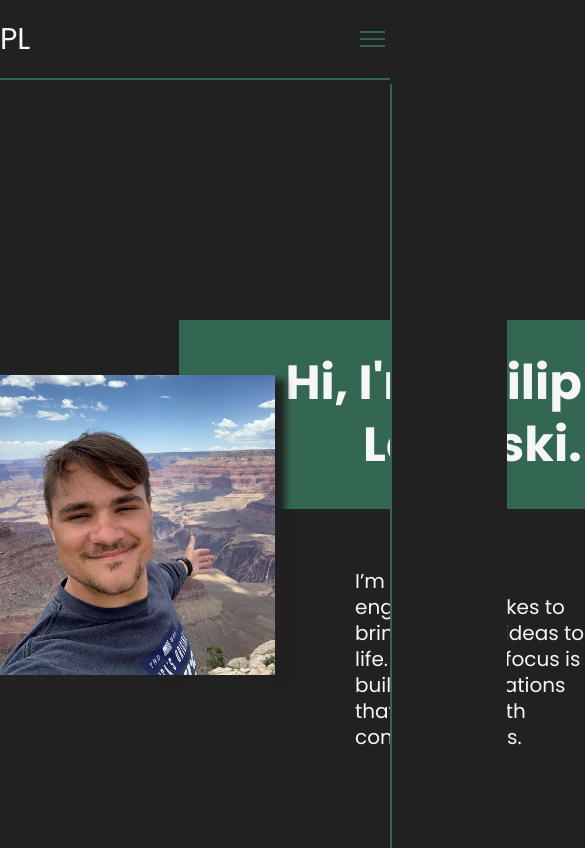
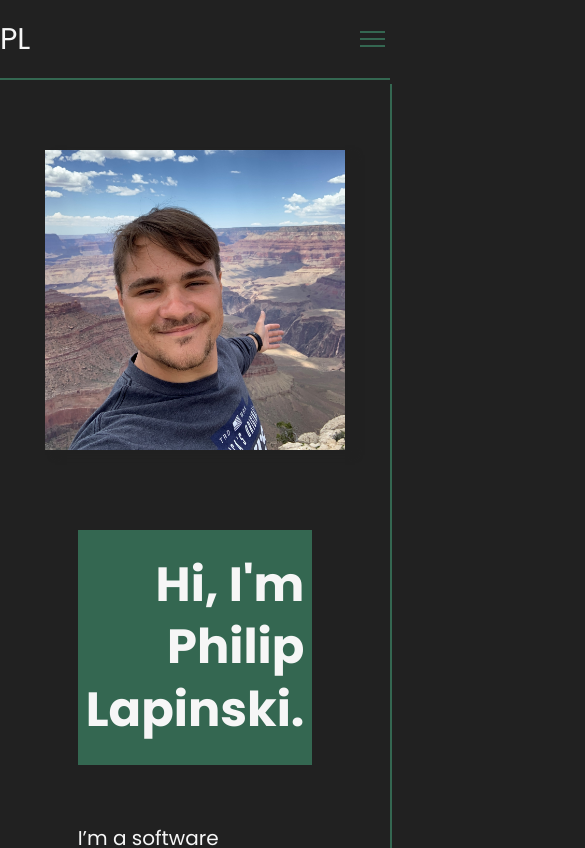
Before and after one commit to PolskaTag/PolskaTag.github.io, a React (Create React App) app: page / in a window 390 px wide. Shown: the top 848 px of the page, 585 px wide, since content can reach past the window. Built offline with nearby package versions, Linux system fonts and the light colour scheme.

Commit message:
Mobile styling for Home

```diff
--- a/src/App.css
+++ b/src/App.css
@@ -64,10 +64,14 @@ body {
   line-height: 1.3;
 }
 
-section {
+.content {
+  margin: 0 5rem;
+}
+
+/* section {
   margin: 5rem;
   padding-bottom: 14vh;
-}
+} */
 
 /* Nav Section */
 .navbar-header {
@@ -188,15 +192,6 @@ section {
 }
 
 /* Home Section */
-.philip-img {
-  flex-grow: 1;
-  width: 50%;
-  height: auto;
-  align-self: right;
-  box-shadow: 10px 5px 7px var(--clr-dark);
-  z-index: 2;
-}
-
 .home {
   display: flex;
   /* align-items: stretch; */
@@ -205,7 +200,17 @@ section {
   margin-top: 200px;
 }
 
-.home .philip-img {
+.philip-img {
+  display: flex;
+  flex-grow: 1;
+  /* width: 50%; */
+  /* height: auto; */
+  align-items: center;
+  justify-content: center;
+  z-index: 2;
+}
+
+/* .home .philip-img {
   margin-left: 5rem;
   flex-grow: 1;
   flex-direction: row;
@@ -213,12 +218,13 @@ section {
   align-items: flex-end;
   align-self: center;
   justify-content: flex-end;
-}
+} */
 
 .philip-img img {
   min-width: 300px;
-  max-width: 100%;
+  max-width: 50%;
   height: auto;
+  box-shadow: 10px 5px 7px var(--clr-dark);
   z-index: 2;
 }
 
@@ -243,6 +249,22 @@ section {
   padding: 2rem 0.5rem;
 }
 
+@media screen and (max-width: 768px) {
+  .home {
+    display: flex;
+    flex-direction: column;
+    margin-top: 150px;
+  }
+
+  .home-title {
+    left: auto;
+    width: auto;
+    padding: 1.5rem 0.5rem;
+    margin-top: 0;
+  }
+}
+
+/* About section */
 .about {
   display: flex;
   flex-direction: column;
--- a/src/App.js
+++ b/src/App.js
@@ -8,14 +8,16 @@ import "./App.css";
 
 function App() {
   return (
-    <div>
+    <>
       <Navbar />
-      <Home />
-      <About />
-      <Work />
-      <Contact />
+      <div className="content">
+        <Home />
+        <About />
+        <Work />
+        <Contact />
+      </div>
       <Footer />
-    </div>
+    </>
   );
 }
 
```
